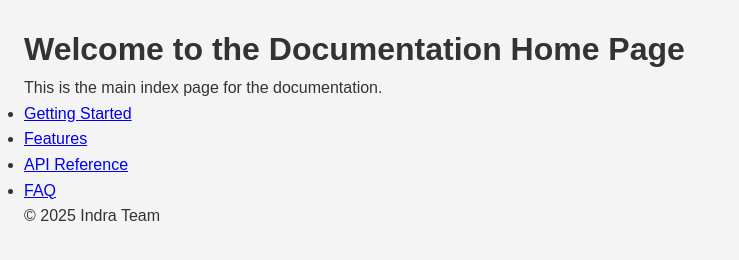
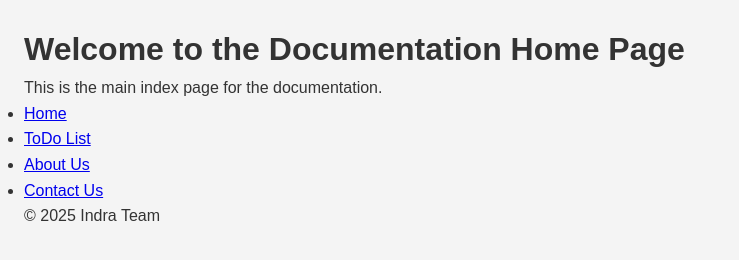
Before and after one commit to alce65/indra-03-11-demo-01, a plain HTML site: page docs/index.html in a window 1280 px wide. Shown: the whole page, without its empty margins (0-739 px from the left). Drawn offline with Linux system fonts and the light colour scheme.

Commit message:
Update main menu

```diff
--- a/docs/index.html
+++ b/docs/index.html
@@ -12,10 +12,10 @@
     <p>This is the main index page for the documentation.</p>
     <nav>
         <ul>
-            <li><a href="./getting-started.html">Getting Started</a></li>
-            <li><a href="./features.html">Features</a></li>
-            <li><a href="./api.html">API Reference</a></li>
-            <li><a href="./faq.html">FAQ</a></li>
+            <li><a href="./">Home</a></li>
+            <li><a href="./todo/">ToDo List</a></li>
+            <li><a href="./about/">About Us</a></li>
+            <li><a href="./contacts/">Contact Us</a></li>
         </ul>
     </nav>
     <footer>
```
